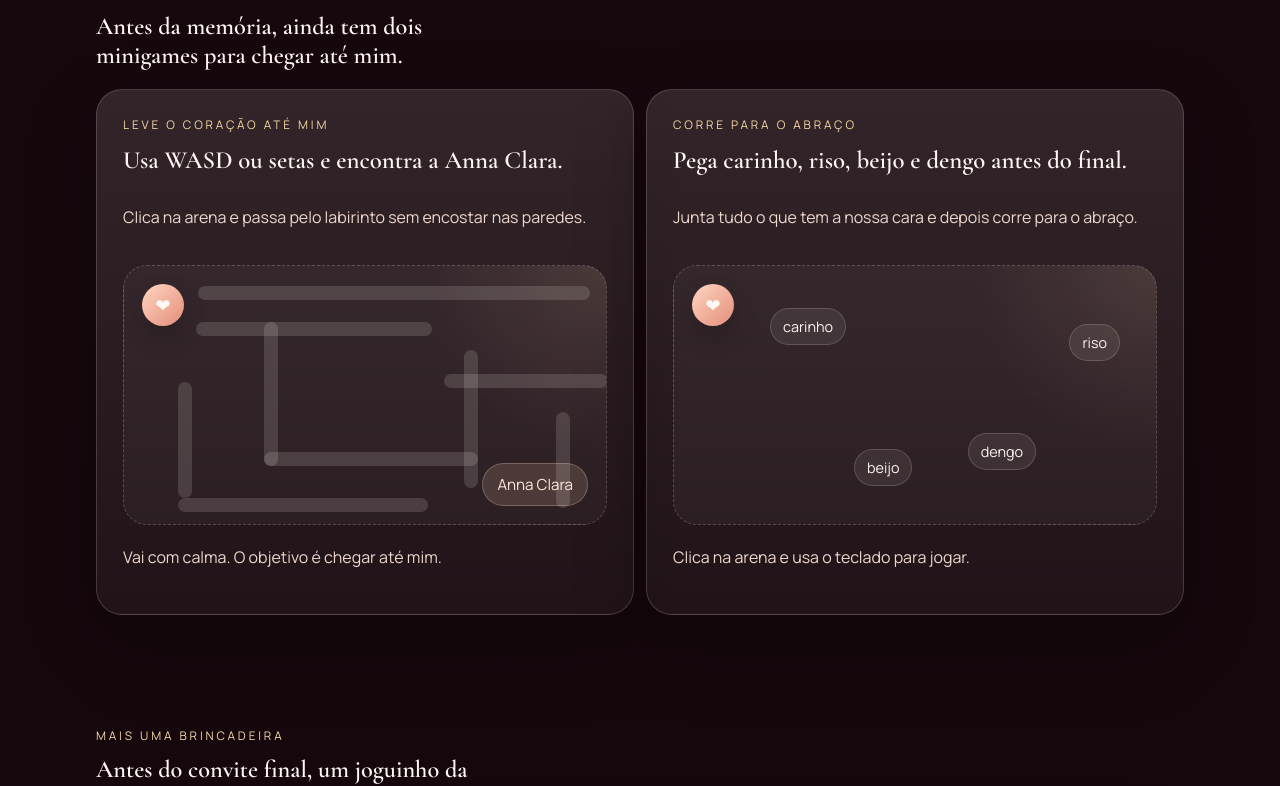
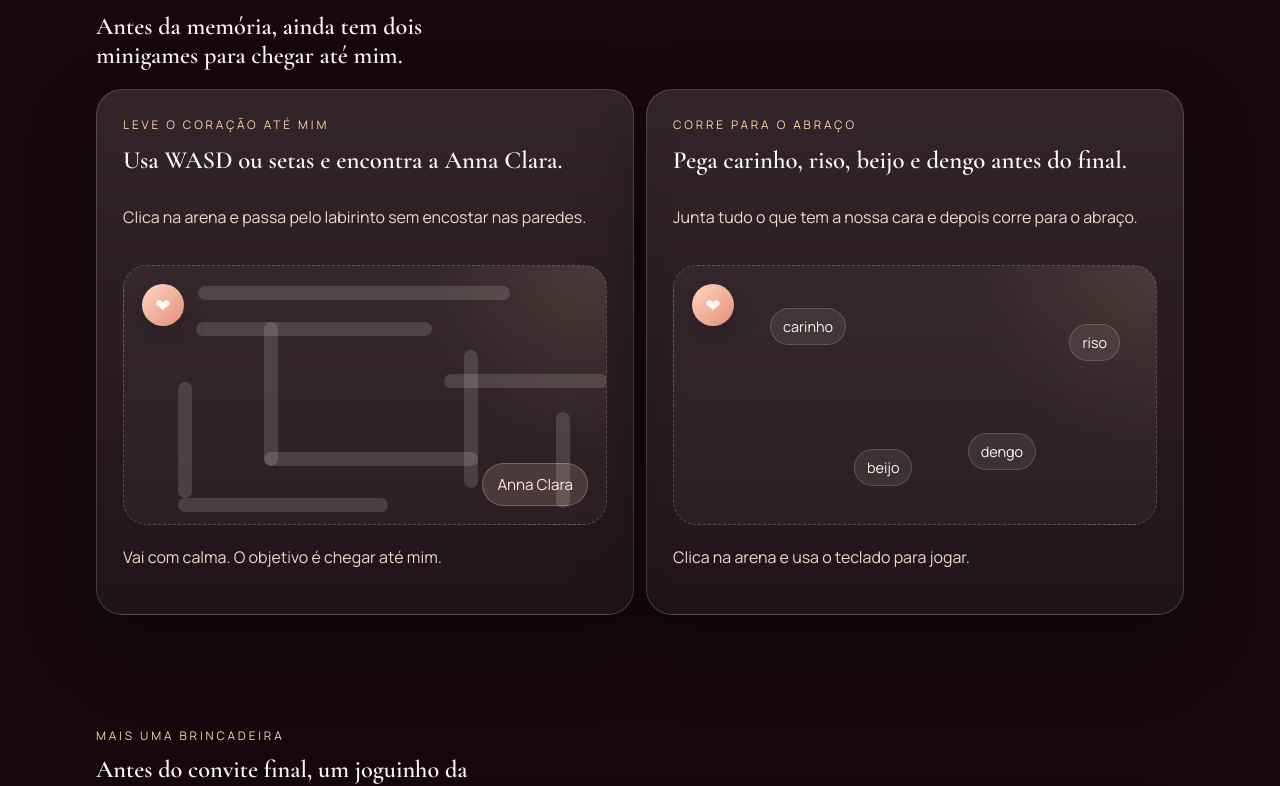
Before and after one commit to annaclaragrillo/umanodenamoro, a plain HTML site: page index.html in a window 1280 px wide. Shown: the part 5582-6368 px from the top of the page. Drawn offline with nearby package versions, Linux system fonts and the light colour scheme.

Commit message:
Reopen valid maze path

```diff
--- a/styles.css
+++ b/styles.css
@@ -933,7 +933,7 @@ img {
 .maze-wall--seven {
   left: 54px;
   top: 232px;
-  width: 250px;
+  width: 210px;
   height: 14px;
 }
 
@@ -947,7 +947,7 @@ img {
 .maze-wall--nine {
   left: 74px;
   top: 20px;
-  width: 392px;
+  width: 312px;
   height: 14px;
 }
 
```
